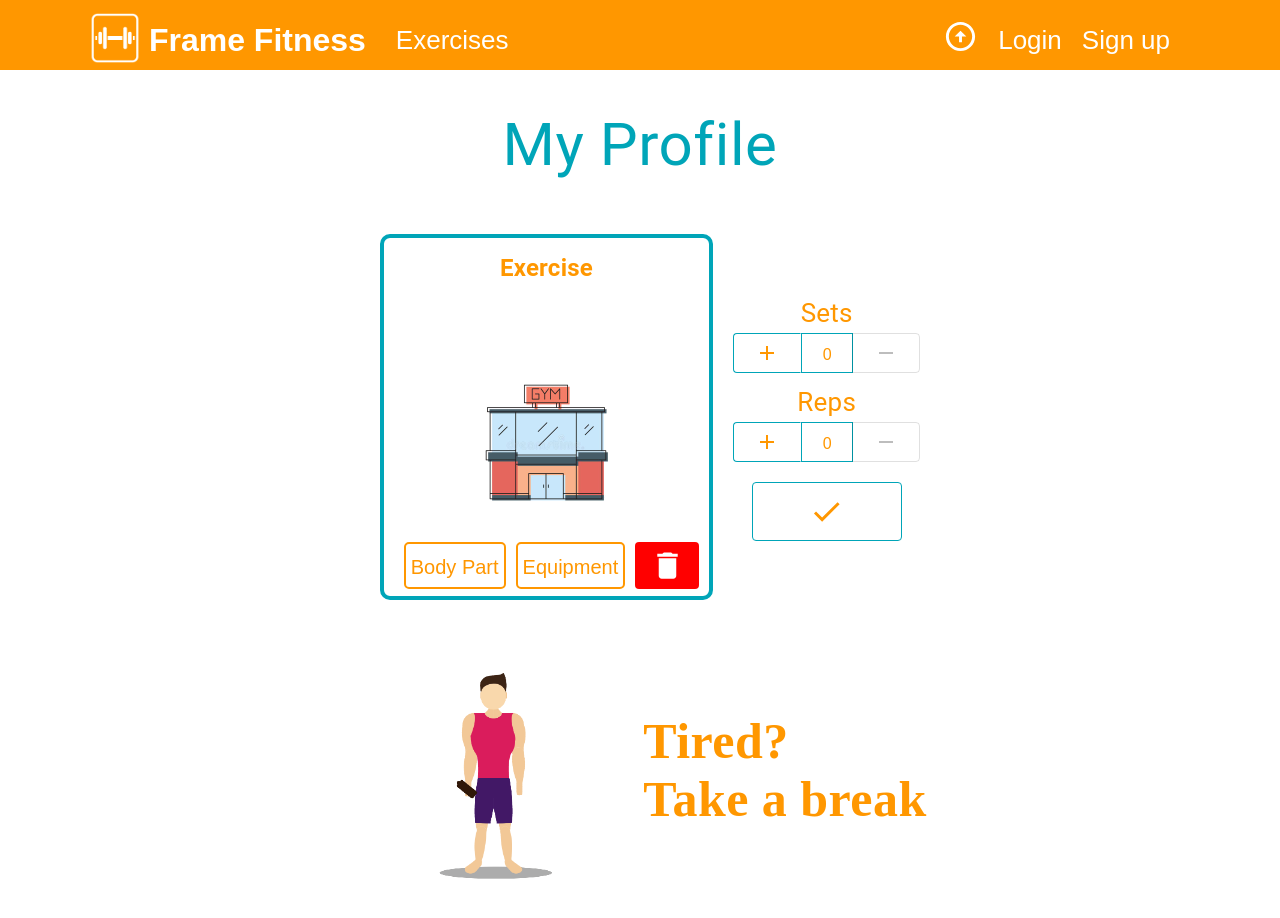
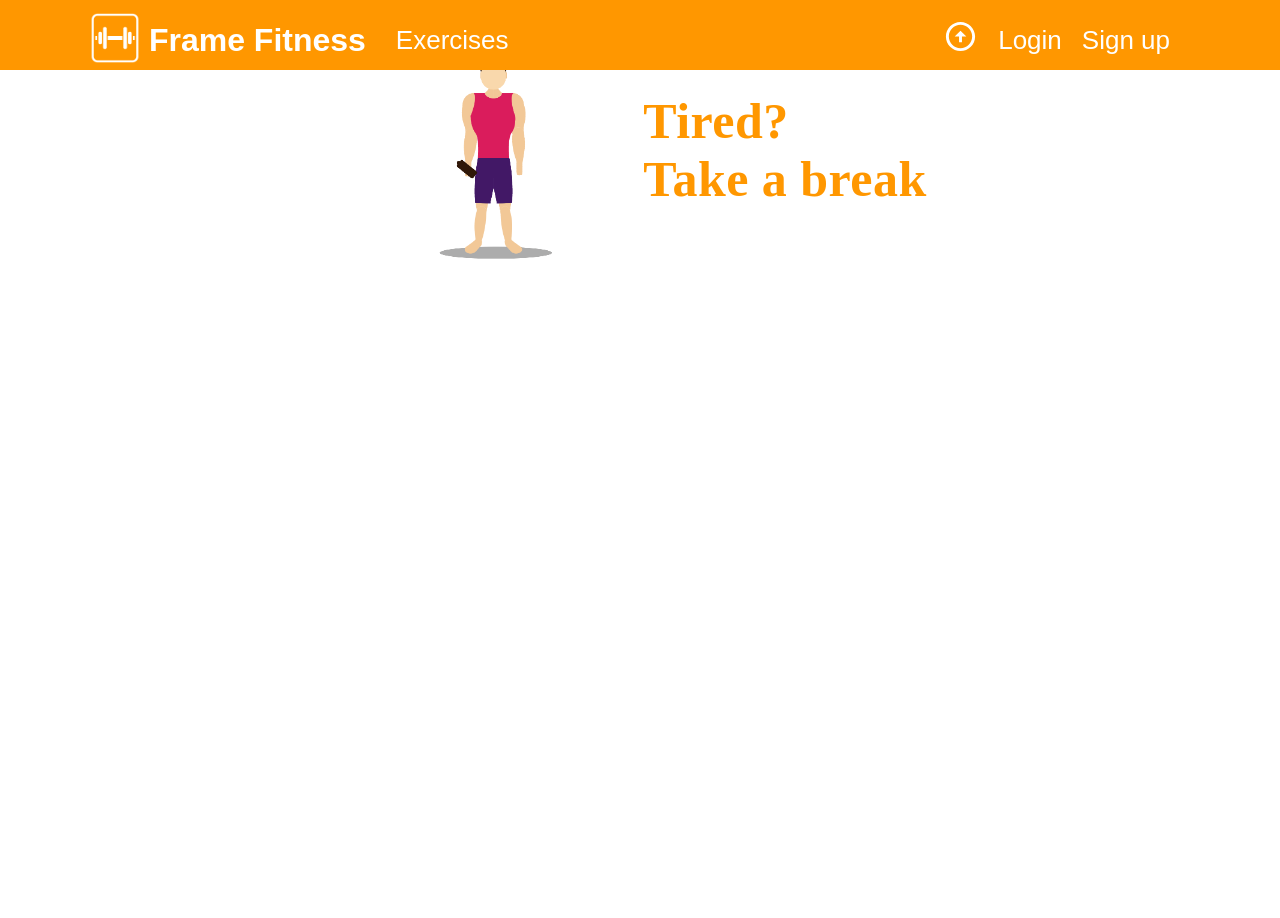
Before and after one commit to Smoopfrog/frame-fitness, a React (Create React App) app: page /profile in a window 1280 px wide. After the commit the page ends 800 px from the top, so only its background shows below. Built offline with nearby package versions, Linux system fonts and the light colour scheme; no server answers; a web font is replaced by a local one.

Commit message:
Remove profile route

```diff
--- a/src/App.jsx
+++ b/src/App.jsx
@@ -5,7 +5,6 @@ import Home from './pages/Home';
 import { Box } from '@mui/material';
 import { Route, Routes } from 'react-router-dom';
 import Footer from './components/Footer';
-import Profile from './pages/Profile';
 
 const axios = require('axios').default;
 
@@ -26,7 +25,6 @@ function App() {
       />
       <Routes>
         <Route path='/' element={<Home user={user} />} />
-        <Route path='/profile' element={<Profile />} />
       </Routes>
       <Footer />
     </Box>
```
